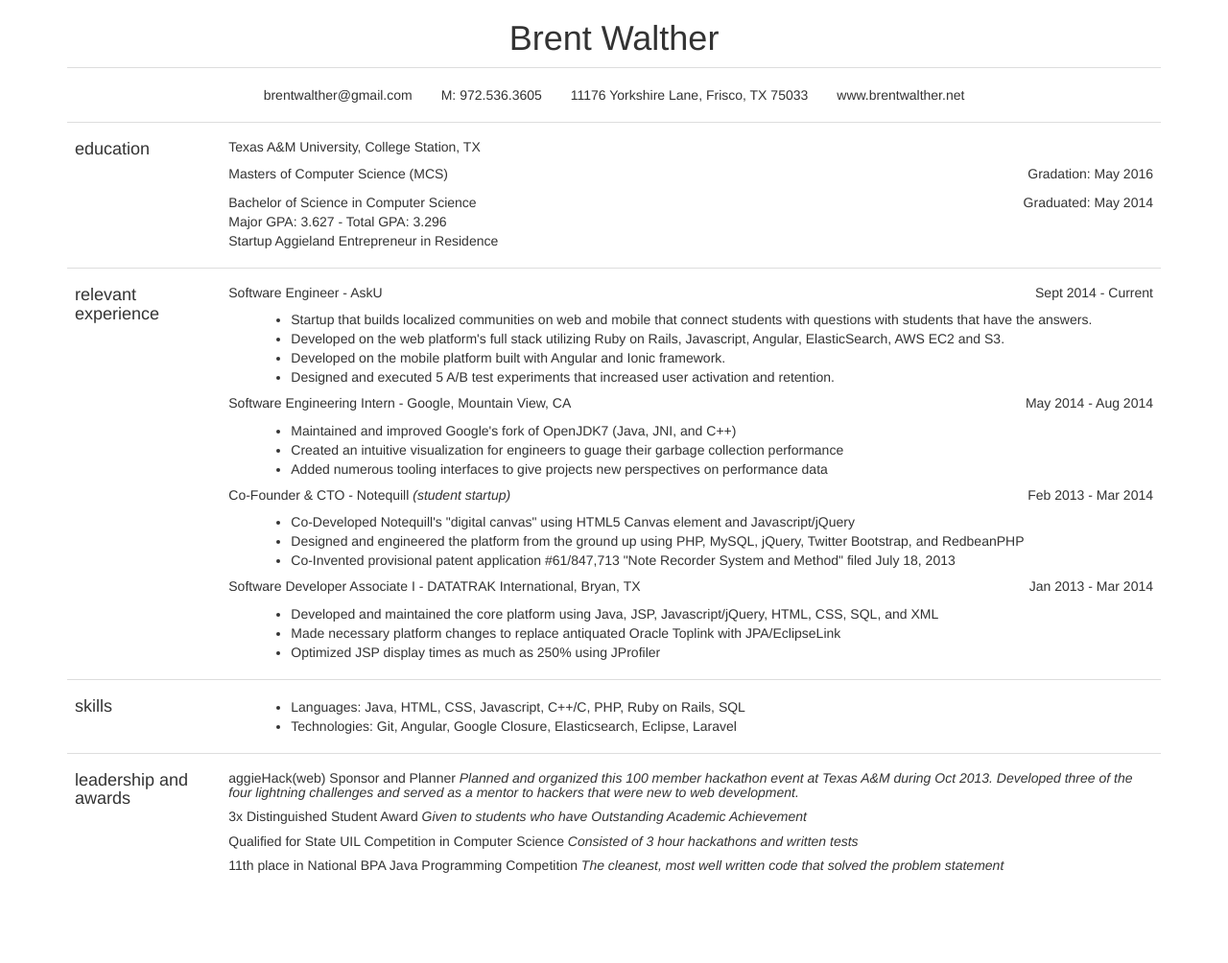
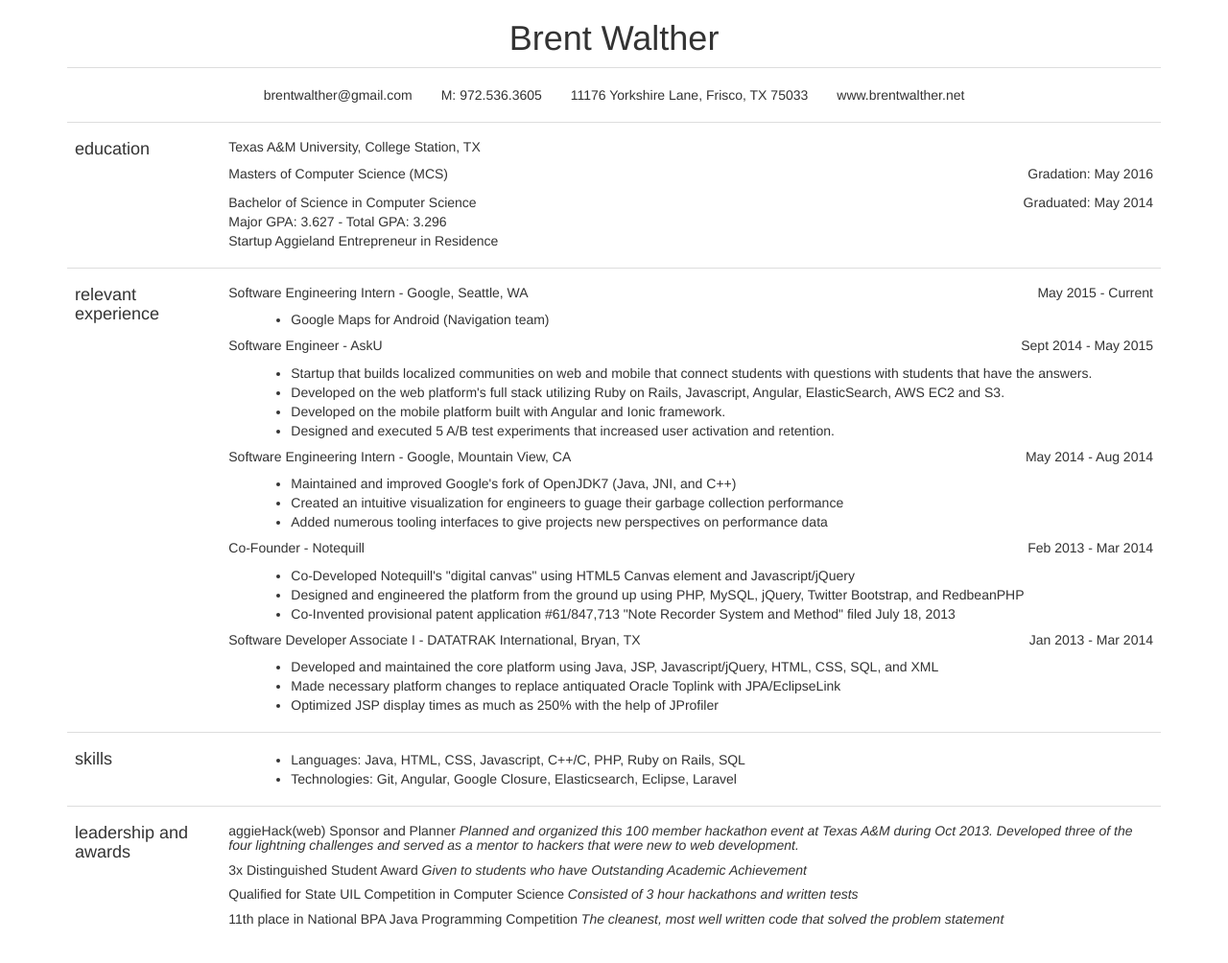
Before and after one commit to brentwalther/brentwalther.github.io, a Jekyll site: the page files/resume.html, which Jekyll copies as it is, in a window 1280 px wide. Shown: the whole page at 96% size. Built offline with Jekyll 4.4.1, drawn with Linux system fonts in a browser that asks for light colours; nearby versions of some CDN libraries; before the commit the page ends 949 px from its top, so only the background shows below that.

Commit message:
Update resume

```diff
--- a/files/resume.html
+++ b/files/resume.html
@@ -76,7 +76,11 @@
         <h4>relevant experience</h4>
       </td>
       <td>
-        <h5>Software Engineer<span class="non-bold"> - AskU</span> <span class="pull-right non-bold muted">Sept 2014 - Current</span></h5>
+        <h5>Software Engineering Intern<span class="non-bold"> - Google, Seattle, WA</span> <span class="pull-right non-bold muted">May 2015 - Current</span></h5>
+        <ul>
+          <li>Google Maps for Android (Navigation team)</li>
+        </ul>
+        <h5>Software Engineer<span class="non-bold"> - AskU</span> <span class="pull-right non-bold muted">Sept 2014 - May 2015</span></h5>
         <ul>
           <li>Startup that builds localized communities on web and mobile that connect students with questions with students that have the answers.</li>
           <li>Developed on the web platform's full stack utilizing Ruby on Rails, Javascript, Angular, ElasticSearch, AWS EC2 and S3.</li>
@@ -89,7 +93,7 @@
           <li>Created an intuitive visualization for engineers to guage their garbage collection performance</li>
           <li>Added numerous tooling interfaces to give projects new perspectives on performance data</li>
         </ul>
-        <h5>Co-Founder &amp; CTO<span class="non-bold"> - Notequill <i>(student startup)</i></span> <span class="pull-right non-bold muted">Feb 2013 - Mar 2014</span></h5>
+        <h5>Co-Founder<span class="non-bold"> - Notequill</span> <span class="pull-right non-bold muted">Feb 2013 - Mar 2014</span></h5>
         <ul>
           <li>Co-Developed Notequill's "digital canvas" using HTML5 Canvas element and Javascript/jQuery</li>
           <li>Designed and engineered the platform from the ground up using PHP, MySQL, jQuery, Twitter Bootstrap, and RedbeanPHP</li>
@@ -99,7 +103,7 @@
         <ul>
           <li>Developed and maintained the core platform using Java, JSP, Javascript/jQuery, HTML, CSS, SQL, and XML</li>
           <li>Made necessary platform changes to replace antiquated Oracle Toplink with JPA/EclipseLink</li>
-          <li>Optimized JSP display times as much as 250% using JProfiler</li>
+          <li>Optimized JSP display times as much as 250% with the help of JProfiler</li>
         </ul>
       </td>
     </tr>
```
